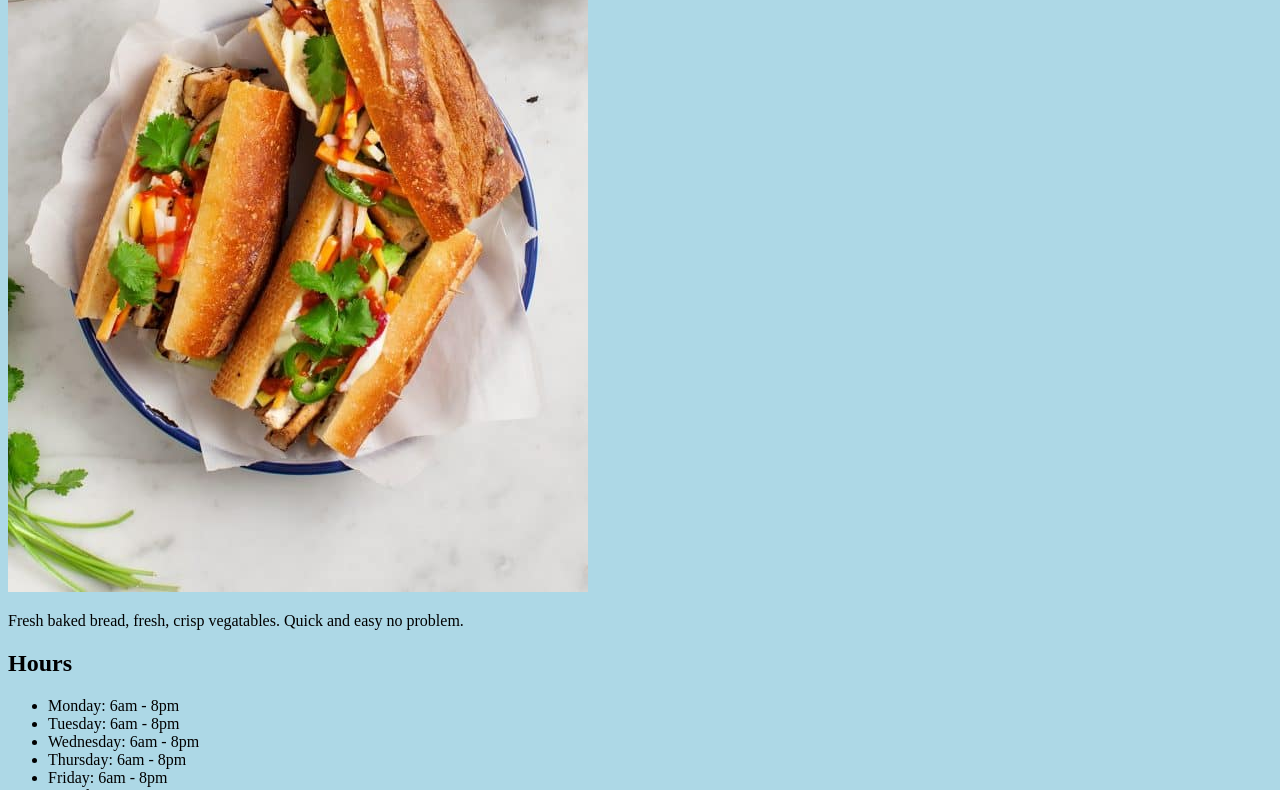
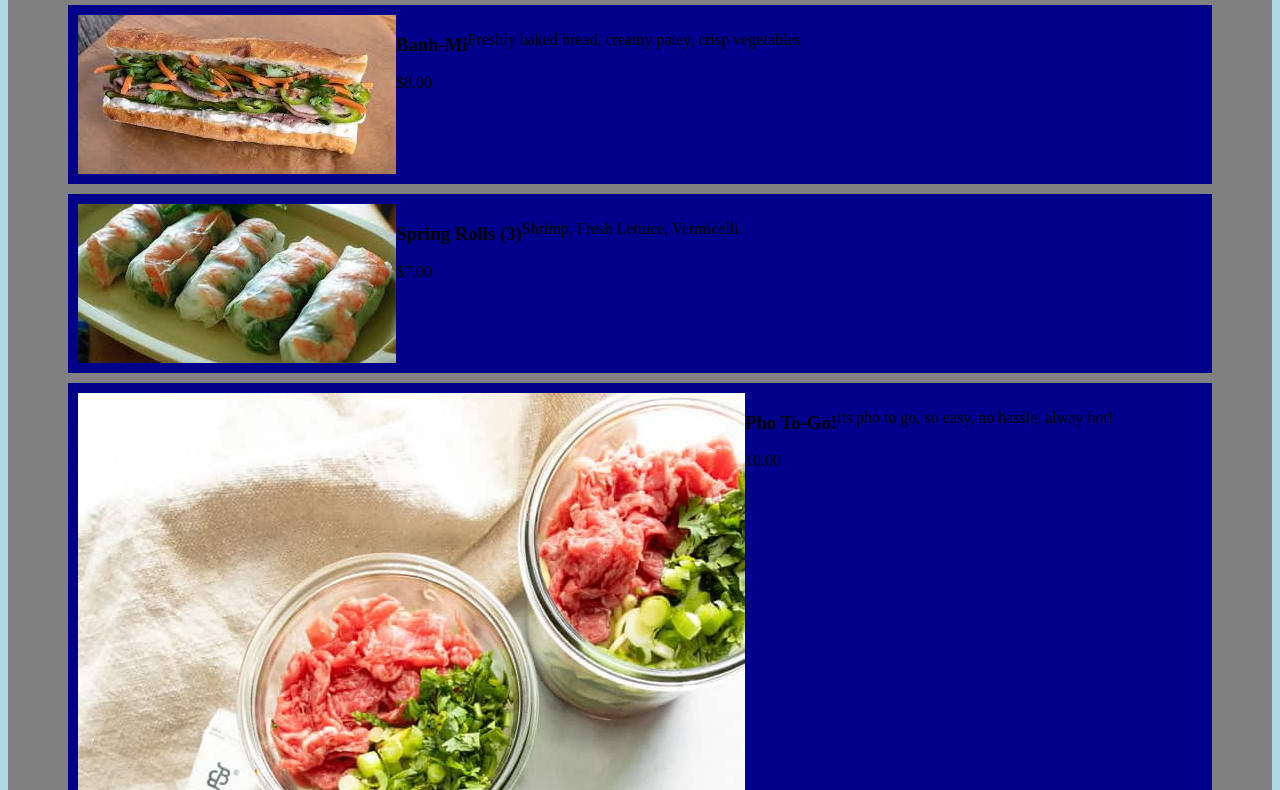
Before and after one commit to Moocifur/restaurant-page, a website built with webpack: page src/template.html in a window 1280 px wide. Shown: the part 245-1035 px from the top of the page. Built offline with nearby package versions, Linux system fonts and the light colour scheme.

Commit message:
menu items

```diff
--- a/src/index.js
+++ b/src/index.js
@@ -6,7 +6,7 @@ import createMenuPage from './menu.js';
 
 document.addEventListener('DOMContentLoaded', () => {
     //Load the Home page initially
-    createHomePage();
+    createMenuPage();
 
     //Set up event listeners for buttons
     document.getElementById('home').addEventListener('click', createHomePage);
--- a/src/menu.js
+++ b/src/menu.js
@@ -1,36 +1,143 @@
 //menu.js
 
+//imports
+import banhImage from './assets/images/menu-banh.jpeg';
+import springImage from './assets/images/menu-rolls.jpeg';
+import phoImage from './assets/images/menu-pho.jpg';
+
 function createMenuPage() {
-    //grab and refresh
+    //grab and refresh---------------------
     const content = document.querySelector('#content');
     content.textContent = '';
-    //-----------------------------
 
-    //create the menu card
-    const menuCard = document.createElement('div');
-    menuCard.classList.add('menu-card');
-    //-------------------------------
+    //main backCard-----------------
+    const backCard = document.createElement('div');
+    backCard.classList.add('back-card');
 
-    //menu box and innterhtml
-    const menuTitle = document.createElement('h2');
-    menuTitle.textContent = 'Mains';
+    //"Mains" title-------------------
+    const mainsHeader = document.createElement('h2');
+    mainsHeader.classList.add('menu-headers');
+    mainsHeader.textContent = 'Mains';
+    //attach Menu on backCard
+    backCard.appendChild (mainsHeader);
 
-    //append station eventually
-    menuCard.appendChild(menuTitle);
-    content.appendChild(menuCard);
-    //----
+    //Menu item 1 card (Banh Mi)-------------------------
+    const banhMiCard = document.createElement('div');
+    banhMiCard.classList.add('menu-card');
 
-    //bahn mi card
-    const banhMiCard = document.createElement('div');
-    banhMiCard.classList.add('menu-card')
+    //the picture--
+    const banhMiImage = document.createElement('img');
+    banhMiImage.src = banhImage;
 
-    //image first
-    banhMiImage = document.createElement('img');
-    banhMiImage.src = '';
-    //i need to link these images correctly
+    //Text-Wrap
+    const banhMiTextWrap = document.createElement('div');
+    banhMiTextWrap.classList.add('text-wrap');
+
+    //Name
+    const banhMiName = document.createElement('h3');
+    banhMiName.textContent = 'Banh-Mi';
+
+    //price
+    const banhMiPrice = document.createElement('p');
+    banhMiPrice.textContent = '$8.00';
+
+    //description
+    const banhMiDesc = document.createElement('p');
+    banhMiDesc.textContent = `Freshly baked bread, creamy patey, crisp vegetables`;
+
+    //append station for textwrap
+    banhMiTextWrap.appendChild(banhMiName);
+    banhMiTextWrap.appendChild(banhMiPrice);
 
 
+    //append sctructure for bahnCard
+    banhMiCard.appendChild(banhMiImage);
+    banhMiCard.appendChild(banhMiTextWrap);
+    banhMiCard.appendChild(banhMiDesc)
 
+
+    //menu item 2 card (Spring Rolls)------------------------
+    const springRollCard = document.createElement('div');
+    springRollCard.classList.add('menu-card');
+
+    //the image
+    const springRollImage = document.createElement('img');
+    springRollImage.src = springImage;//------------I AM HERE GOTTA GET A IMAGE AND APPEND!
+
+    //textwrap
+    const springRollTextWrap = document.createElement('div');
+    springRollTextWrap.classList.add('text-wrap');
+
+    //name
+    const springRollName = document.createElement('h3');
+    springRollName.textContent = 'Spring Rolls (3)';
+
+    //price
+    const springRollPrice = document.createElement('p');
+    springRollPrice.textContent = '$7.00';
+
+    //descripttion
+    const springRollDesc = document.createElement('p');
+    springRollDesc.textContent = `Shrimp, Fresh Lettuce, Vermicelli`;
+
+    //append to textwrap
+    springRollTextWrap.appendChild(springRollName);
+    springRollTextWrap.appendChild(springRollPrice);
+
+    //append station for the rolls
+    springRollCard.appendChild(springRollImage);
+    springRollCard.appendChild(springRollTextWrap);
+    springRollCard.appendChild(springRollDesc);
+
+    //new item?-----------------------------------------------
+
+    //the pho card
+    const phoCard = document.createElement('div');
+    phoCard.classList.add('menu-card');
+
+    //the image
+    const phoImg = document.createElement('img');
+    phoImg.src = phoImage;
+
+    //textwrap?
+    const phoTextWrap = document.createElement('div');
+    phoTextWrap.classList.add('text-wrap');
+
+    //name
+    const phoName = document.createElement('h3');
+    phoName.textContent = 'Pho To-Go!'
+
+    //price
+    const phoPrice = document.createElement('p');
+    phoPrice.textContent = '10.00';
+
+    //description
+    const phoDesc = document.createElement('p');
+    phoDesc.textContent = 'its pho to go, so easy, no hassle, alway hot!'
+
+    //phoCard appendStation
+    phoCard.appendChild(phoImg);
+    phoCard.appendChild(phoTextWrap);
+    phoTextWrap.appendChild(phoName);
+    phoTextWrap.appendChild(phoPrice);
+    phoCard.appendChild(phoDesc);
+
+    //drinks now--
+    const drinksDiv = document.createElement('h2');
+    drinksDiv.classList.add('menu-headers');
+    drinksDiv.textContent ='Drinks';
+
+    //viet ice tea boi!!
+
+
+    //Place to backcard------------------------------
+    backCard.appendChild(banhMiCard);
+    backCard.appendChild(springRollCard);
+    backCard.appendChild(phoCard);
+    backCard.appendChild(drinksDiv);
+
+    //The Final Append
+    content.appendChild(backCard);
 }
 
 export default createMenuPage;
--- a/src/styles.css
+++ b/src/styles.css
@@ -7,3 +7,16 @@ body {
     color: darkblue;
     text-align: center;
   }
+
+  .menu-card {
+    background-color: darkblue;
+    display: flex;
+    padding: 10px;
+    margin: 10px;
+
+  }
+
+  .back-card {
+    background-color: grey;
+    padding: 50px;
+  }
--- a/src/template.html
+++ b/src/template.html
@@ -13,6 +13,14 @@
             <button id="contact">Contact</button>
         </nav>
     </header>
+    <div>
+        <svg width="100" height="100" xmlns="http://www.w3.org/2000/svg">
+            <rect width="100" height="100" rx="15" fill="#FFDD57"/>
+            <text x="50%" y="50%" font-family="Comic Sans MS" font-size="40" fill="#FF5733" text-anchor="middle" alignment-baseline="middle">
+              AB
+            </text>
+          </svg>
+    </div>
     <!-- the container -->
     <div id="content"></div>
 </body>
```
Also changed, not shown: src/assets/images/menu-banh.jpeg (added), src/assets/images/menu-pho.jpg (added), src/assets/images/menu-rolls.jpeg (added).
